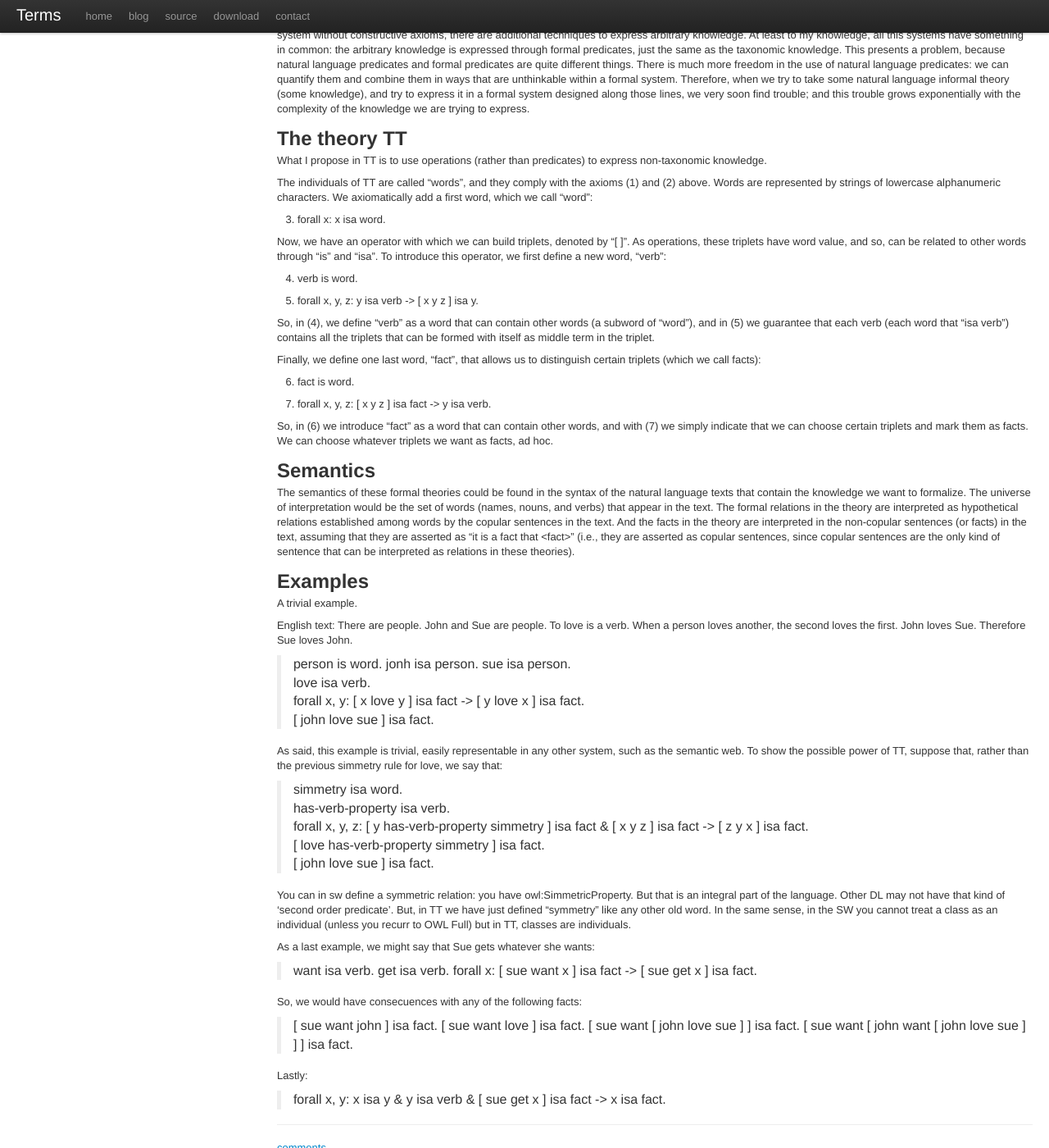
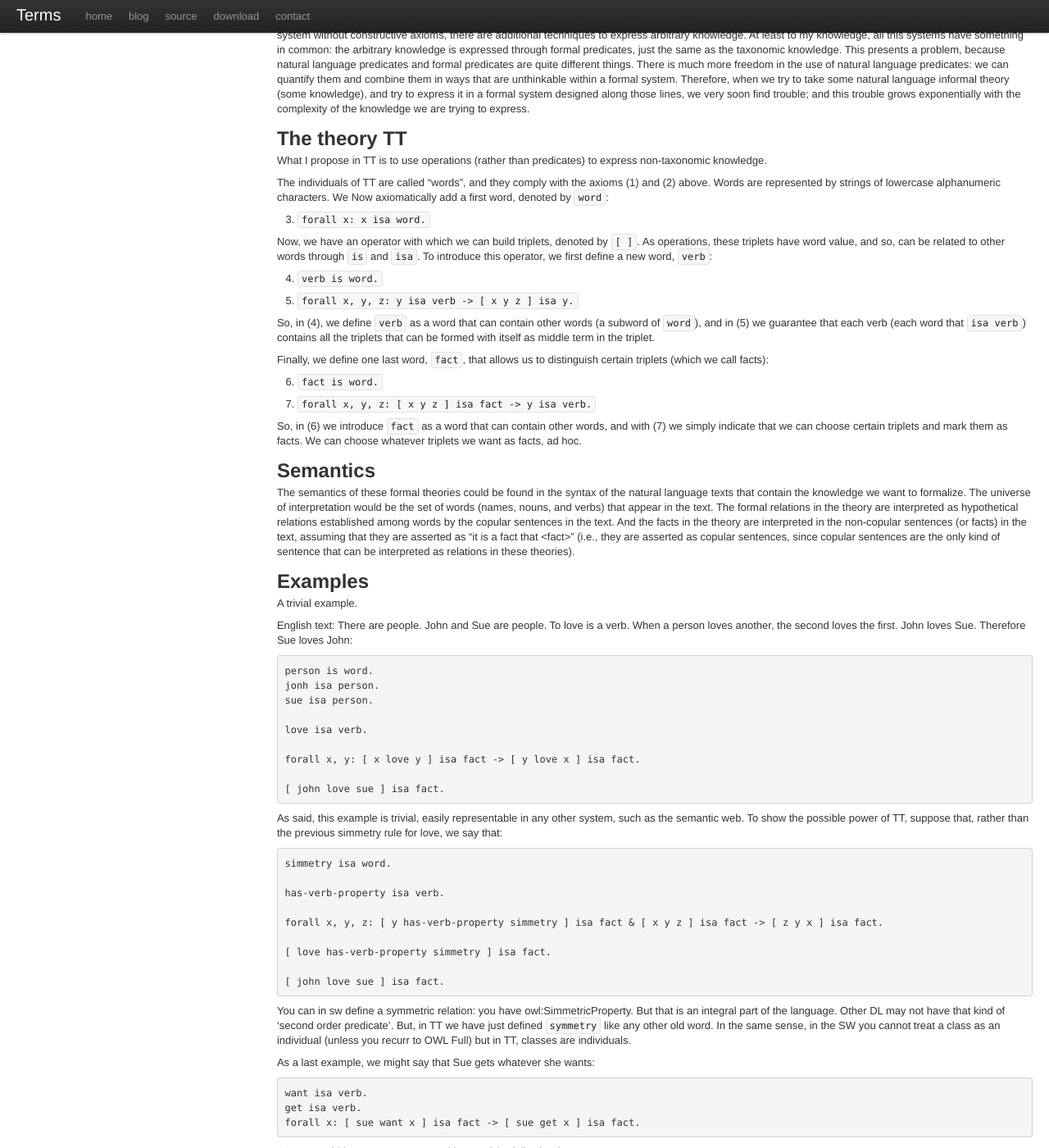
Before and after one commit to enriquepablo/terms, a Sphinx documentation site: the page built from doc/theory.rst, in a window 1280 px wide and 1400 px high, scrolled down 827 px. Shown: the whole window at 82% size. Built offline with Sphinx 7.4.7, drawn with Linux system fonts in a browser that asks for light colours; pages that are not in the unit, such as notebooks, are missing from menus; comment, search, counter and statistics services are not loaded; some of the changed text lies outside the part shown.

```diff
--- a/doc/theory.rst
+++ b/doc/theory.rst
@@ -58,10 +58,10 @@ In any case, without constructive axioms,
 it is trivial to prove the consistency and completeness of any such systems.
 If, for simplicity, we assume a theory without equality,
 we might use just a couple of axioms such as
-(denoting the belongs relation by "isa" and the subset relation by "is"):
+(denoting the belongs relation by ``isa`` and the subset relation by ``is``):
 
-1)  forall x, y, z: x is y & y is z -> x is z.
-2)  forall x, y, z: x isa y & y is z -> x isa z.
+1)  ``forall x, y, z: x is y & y is z -> x is z.``
+2)  ``forall x, y, z: x isa y & y is z -> x isa z.``
 
 This "formal taxonomy" theories have limited usefulness.
 They allow us to represent, in a formal or mechanical system,
@@ -102,28 +102,28 @@ to express non-taxonomic knowledge.
 
 The individuals of TT are called "words", and they comply with the axioms (1) and (2) above.
 Words are represented by strings of lowercase alphanumeric characters.
-We axiomatically add a first word, which we call "word":
+We Now axiomatically add a first word, denoted by ``word``:
 
-3)  forall x: x isa word.
+3)  ``forall x: x isa word.``
 
-Now, we have an operator with which we can build triplets, denoted by "[ ]".
+Now, we have an operator with which we can build triplets, denoted by ``[ ]``.
 As operations, these triplets have word value, and so, can be related to other words
-through "is" and "isa".
-To introduce this operator, we first define a new word, "verb":
+through ``is`` and ``isa``.
+To introduce this operator, we first define a new word, ``verb``:
 
-4)  verb is word.
-5)  forall x, y, z: y isa verb -> [ x y z ] isa y.
+4)  ``verb is word.``
+5)  ``forall x, y, z: y isa verb -> [ x y z ] isa y.``
 
-So, in (4), we define "verb" as a word that can contain other words (a subword of "word"),
-and in (5) we guarantee that each verb (each word that "isa verb")
+So, in (4), we define ``verb`` as a word that can contain other words (a subword of ``word``),
+and in (5) we guarantee that each verb (each word that ``isa verb``)
 contains all the triplets that can be formed with itself as middle term in the triplet.
 
-Finally, we define one last word, "fact", that allows us to distinguish certain triplets (which we call facts):
+Finally, we define one last word, ``fact``, that allows us to distinguish certain triplets (which we call facts):
 
-6)  fact is word.
-7)  forall x, y, z: [ x y z ] isa fact -> y isa verb.
+6)  ``fact is word.``
+7)  ``forall x, y, z: [ x y z ] isa fact -> y isa verb.``
 
-So, in (6) we introduce "fact" as a word that can contain other words,
+So, in (6) we introduce ``fact`` as a word that can contain other words,
 and with (7) we simply indicate that we can choose certain triplets and mark them as facts.
 We can choose whatever triplets we want as facts, ad hoc.
 
@@ -146,7 +146,7 @@ Examples
 
 A trivial example.
 
-English text: There are people. John and Sue are people. To love is a verb. When a person loves another, the second loves the first. John loves Sue. Therefore Sue loves John.
+English text: There are people. John and Sue are people. To love is a verb. When a person loves another, the second loves the first. John loves Sue. Therefore Sue loves John::
 
   person is word.
   jonh isa person.
@@ -159,7 +159,7 @@ English text: There are people. John and Sue are people. To love is a verb. When
   [ john love sue ] isa fact.
 
 As said, this example is trivial, easily representable in any other system, such as the semantic web.
-To show the possible power of TT, suppose that, rather than the previous simmetry rule for love, we say that:
+To show the possible power of TT, suppose that, rather than the previous simmetry rule for love, we say that::
 
   simmetry isa word.
 
```
Also changed, not shown: other parts of doc/theory.rst (+4 -4 lines).
